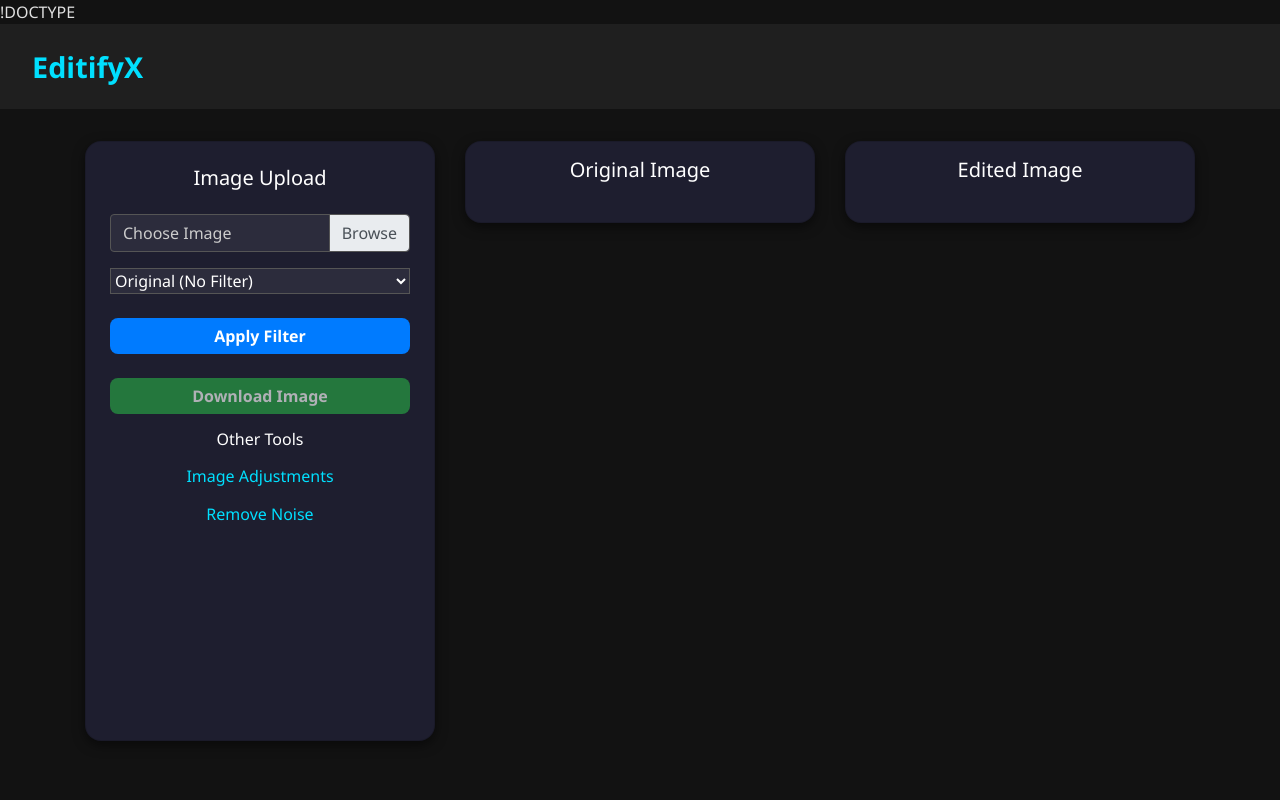
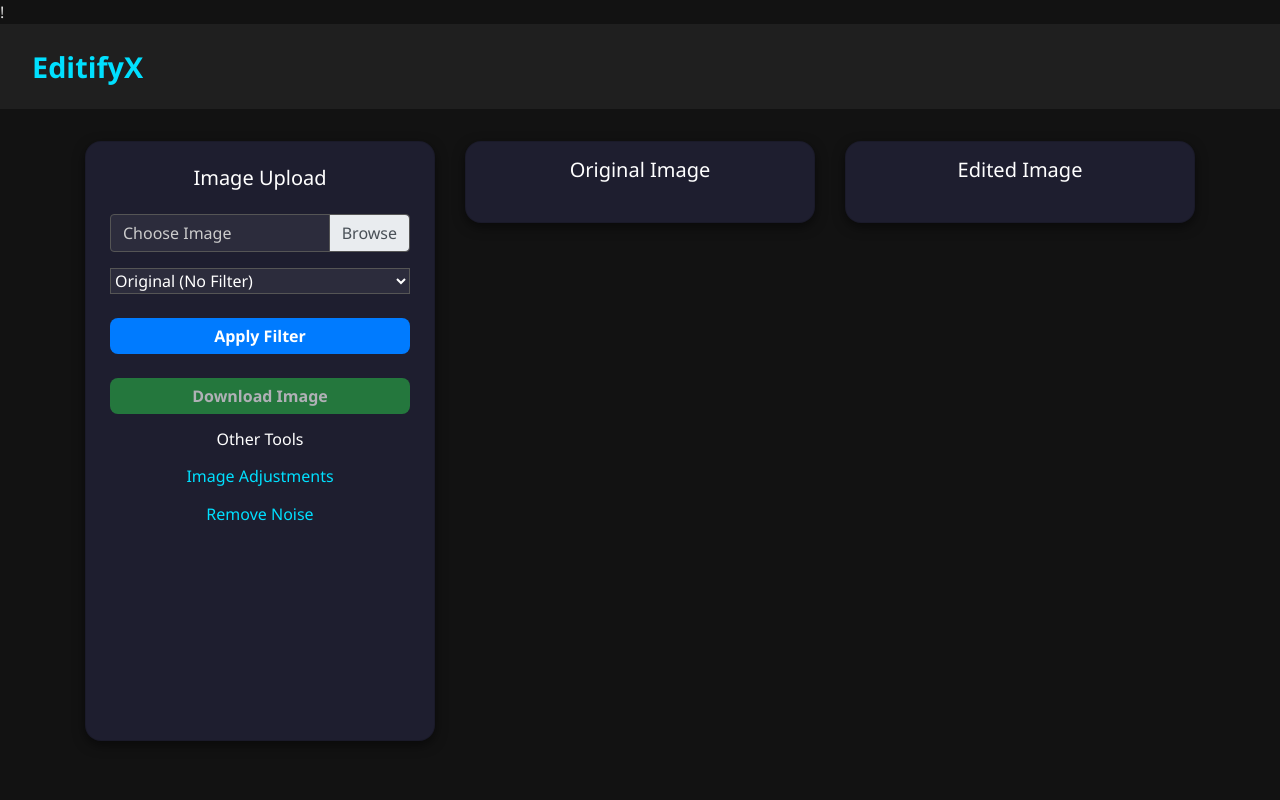
Before and after one commit to lathigaa/EditifyX-, a Flask app: page / in a window 1280 px wide. Run offline with Flask 2, Linux system fonts and the light colour scheme; some libraries are stand-ins or nearby versions.

Commit message:
Update index.html

```diff
--- a/templates/index.html
+++ b/templates/index.html
@@ -1,4 +1,4 @@
-!DOCTYPE <html>
+!<DOCTYPE html>
 <html lang="en">
 <head>
     <meta charset="UTF-8">
```
